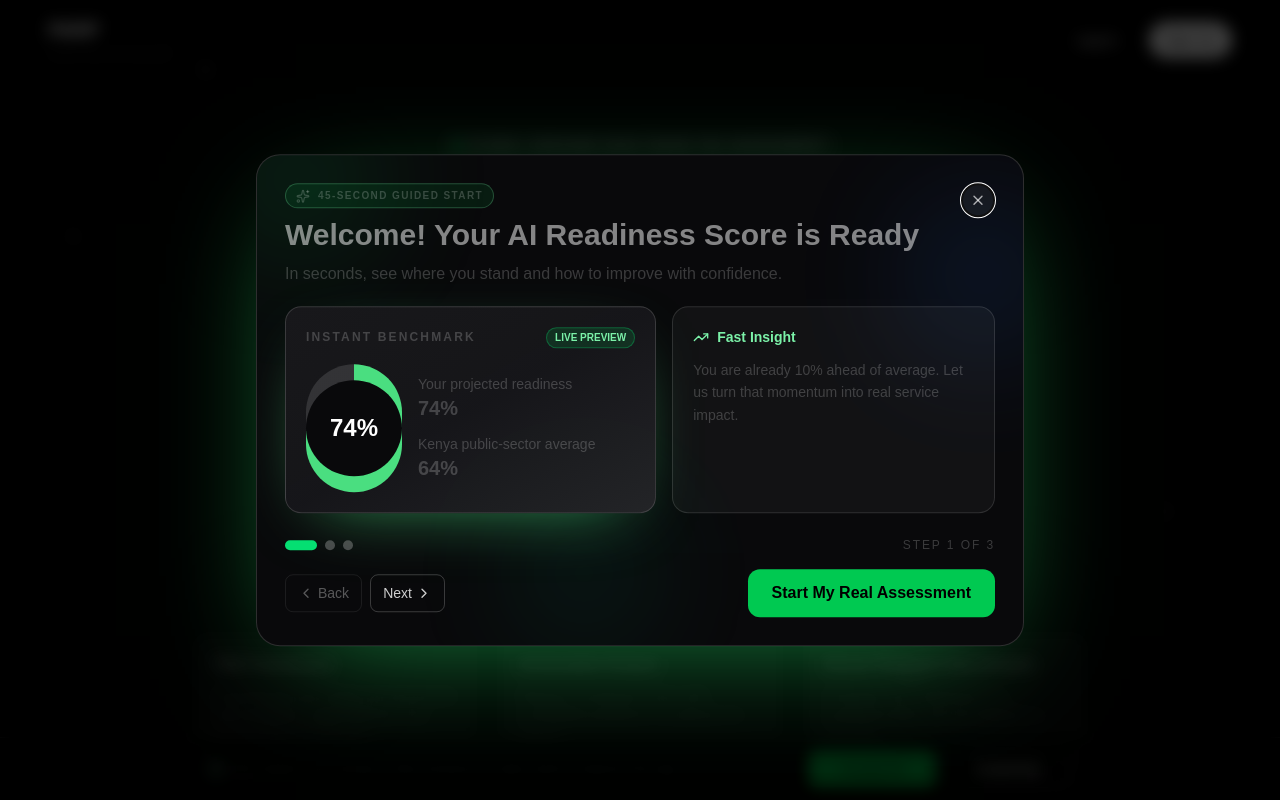
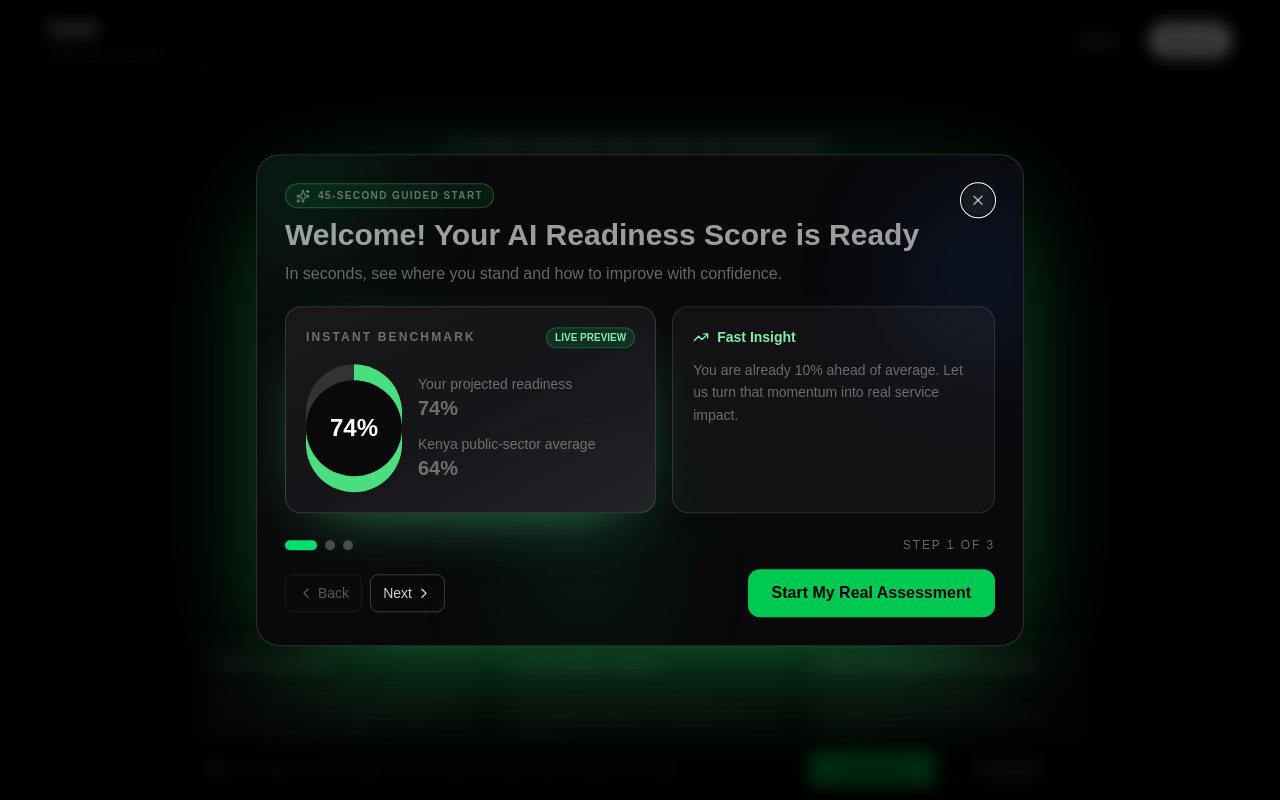
Before and after one commit to BradRobin/AI-Adoption-in-Public-Service-Delivery, a Next.js app: page / in a window 1280 px wide. Shown: the top 800 px of the page. Built offline with nearby package versions, Linux system fonts and the light colour scheme; no server answers.

Commit message:
feat: update text opacity variables for improved readability in globals.css

```diff
--- a/src/app/globals.css
+++ b/src/app/globals.css
@@ -4,9 +4,9 @@
 :root {
   --background: #ffffff;
   --foreground: #171717;
-  --text-tier-1: rgb(255 255 255 / 1);
-  --text-tier-2: rgb(255 255 255 / 0.5);
-  --text-tier-3: rgb(255 255 255 / 0.2);
+  --text-tier-1: rgb(255 255 255 / 0.87);
+  --text-tier-2: rgb(255 255 255 / 0.60);
+  --text-tier-3: rgb(255 255 255 / 0.38);
   --mobile-bottom-nav-height: 4.75rem;
 }
 
```
